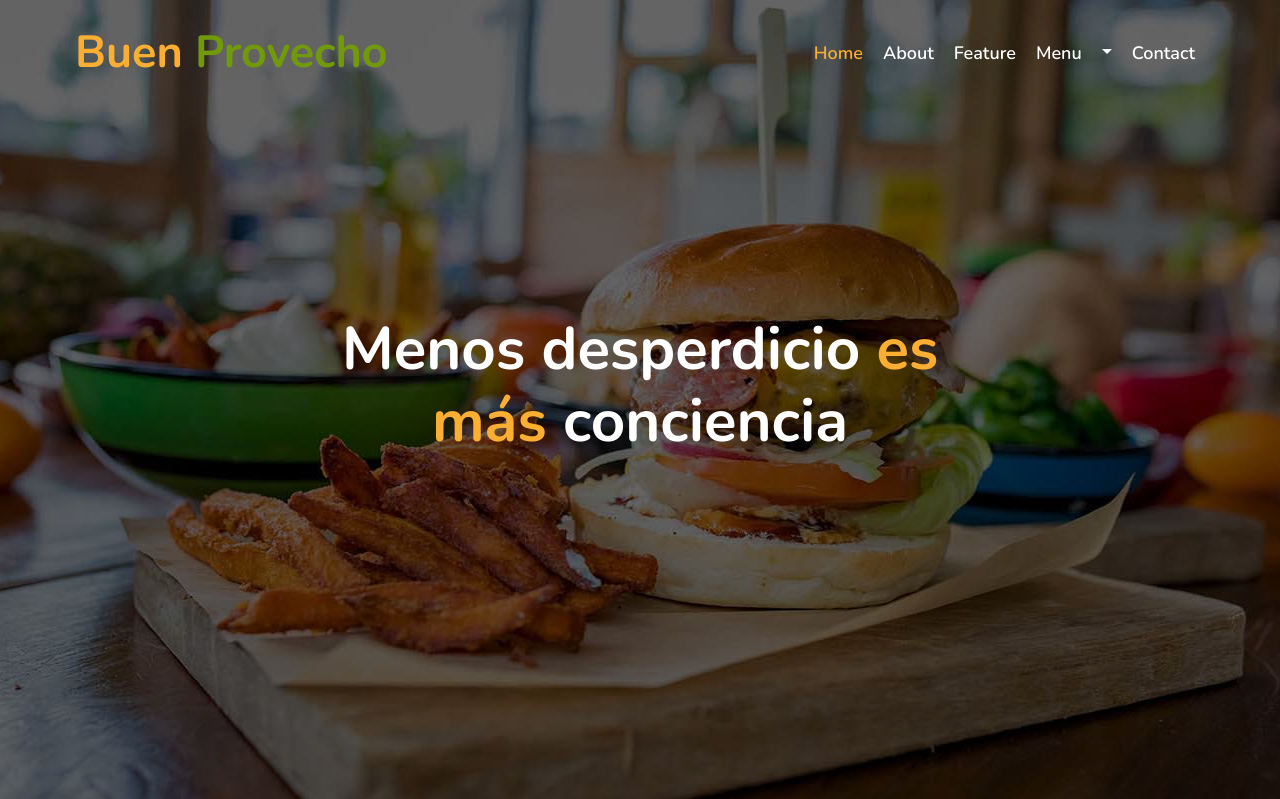
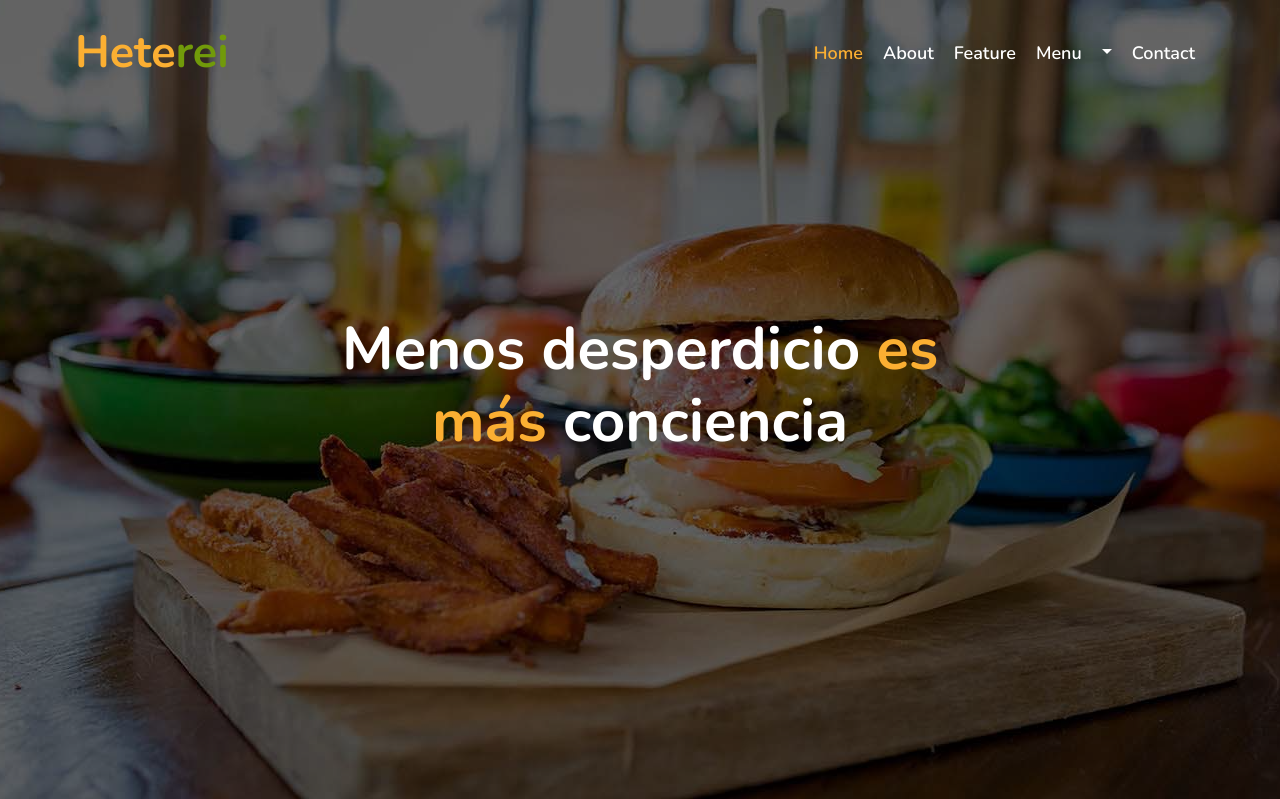
Before and after one commit to nicolasvargaszz/hackathon-samsung, a Flask app: page / in a window 1280 px wide. Shown: the top 799 px of the page. Run offline with Flask 2, Linux system fonts and the light colour scheme; some libraries are stand-ins or nearby versions.

Commit message:
correction of the name

```diff
--- a/templates/index.html
+++ b/templates/index.html
@@ -41,7 +41,7 @@
         <!-- Nav Bar Start -->
         <div class="navbar navbar-expand-lg bg-light navbar-light">
             <div class="container-fluid">
-                <a href="index.html" class="navbar-brand">Buen <span>Provecho</span></a>
+                <a href="index.html" class="navbar-brand">Hete<span>rei</span></a>
                 <button type="button" class="navbar-toggler" data-toggle="collapse" data-target="#navbarCollapse">
                     <span class="navbar-toggler-icon"></span>
                 </button>
```
